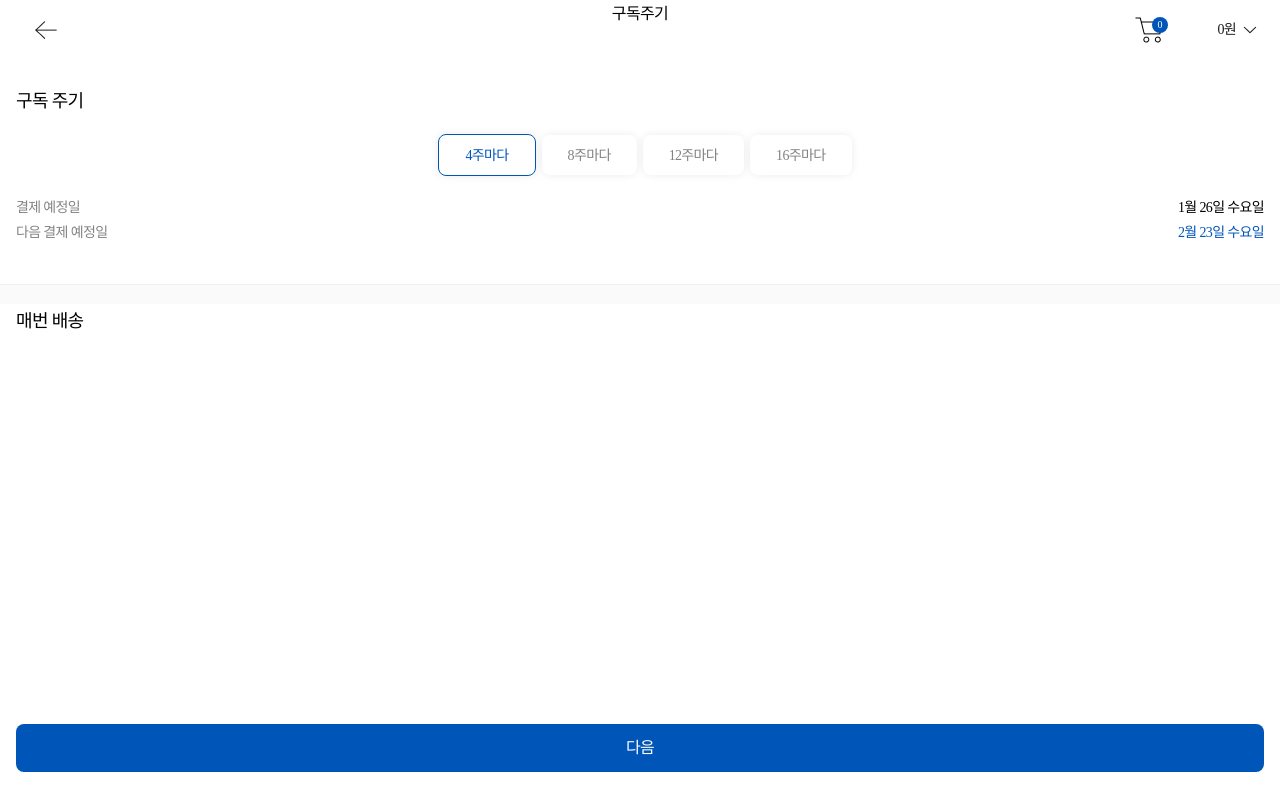
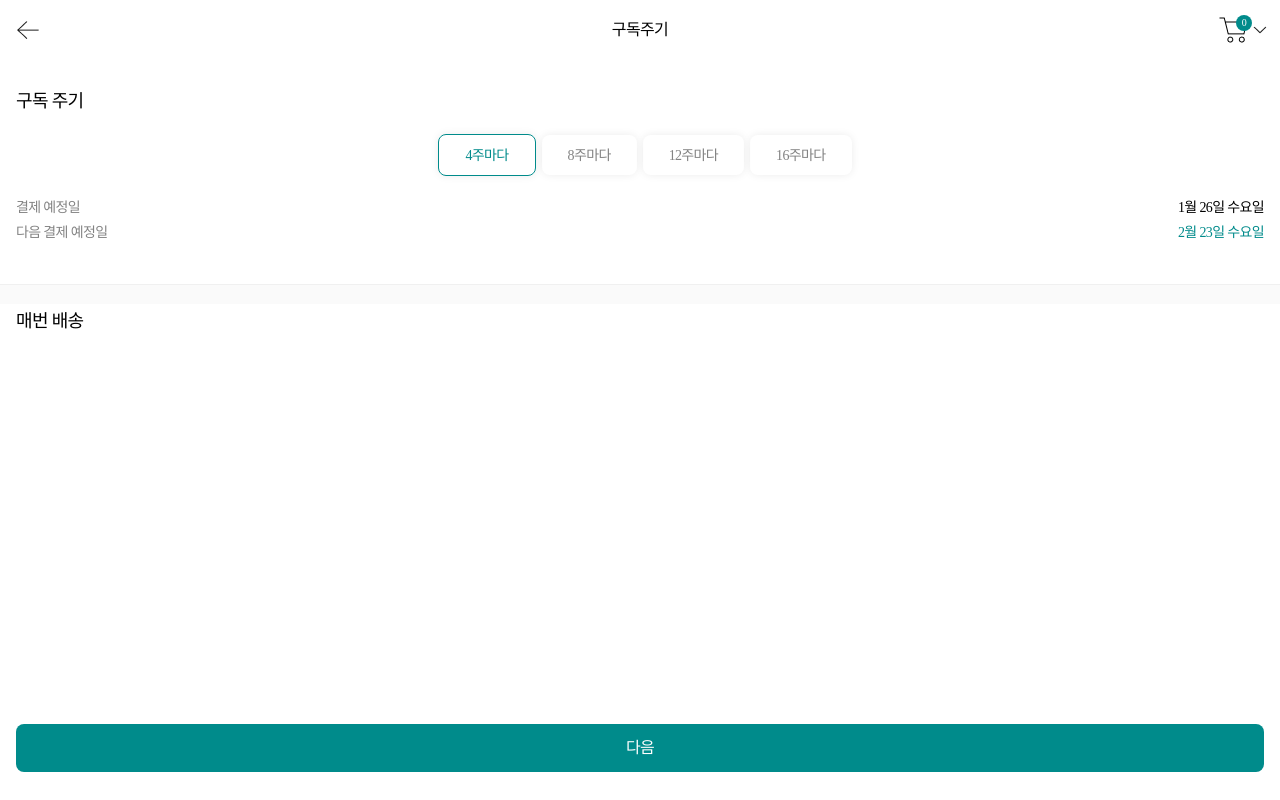
Before and after one commit to sujin3473/responsive_basket, a React (Create React App) app: page /order in a window 1280 px wide. Built offline with nearby package versions, Linux system fonts and the light colour scheme; a web font is replaced by a local one.

Commit message:
header2, 메인 컬러 수정

```diff
--- a/src/App.css
+++ b/src/App.css
@@ -28,7 +28,7 @@ hr {
 }
 
 .order_btn {
-  background-color: #0055B8;
+  background-color: #008B8B;
   color: white;
   border-radius: 8px;
   height: 48px;
@@ -60,5 +60,5 @@ hr {
 }
 
 .w_blue {
-  color: #0055B8;
+  color: #008B8B;
 }
--- a/src/components/header2.tsx
+++ b/src/components/header2.tsx
@@ -1,26 +1,28 @@
 import React, { useState, useEffect } from 'react';
 import 'styles/header.css';
 
-import { totalPrice } from 'containers/cart/types';
-
+import { useNavigate } from 'react-router-dom';
 import { useDispatch } from 'react-redux';
 import { openDropDown, closeDropDown } from 'modules/cart';
 
 interface Props {
   quantity: number;
-  totalPrice: totalPrice;
 }
 
 function Header2(props: Props): React.ReactElement {
   const [isOpen, setIsOpen] = useState(false);
 
-  const { quantity, totalPrice } = props;
-  const { itemPrice, shipping } = totalPrice;
+  const { quantity } = props;
 
   const dispatch = useDispatch();
+  const navigate = useNavigate();
 
   const handleArrow = () => {
     setIsOpen(!isOpen);
+  };
+
+  const handleClickArrow = () => {
+    navigate(-1);
   };
 
   useEffect(() => {
@@ -29,14 +31,15 @@ function Header2(props: Props): React.ReactElement {
   }, [isOpen]);
 
   return (
-    <div className="header2">
-      <img src="img/Arrow_back.png" className="arrow_back" />
+    <div className="header">
+      <img
+        src="img/Arrow_back.png"
+        className="arrow_back"
+        onClick={handleClickArrow}
+      />
       <span>구독주기</span>
       <img src="img/Cart.png" className="ico_cart" />
       <div className="cart_label">{quantity}</div>
-      <div className="price_txt">
-        {(itemPrice + shipping).toLocaleString()}원
-      </div>
       <img
         src="img/Arrow_up.png"
         className={'arrow_up' + (isOpen ? ' arrow_down' : '')}
--- a/src/styles/cart.css
+++ b/src/styles/cart.css
@@ -35,7 +35,7 @@
   width: 46px;
   height: 28px;
   border-radius: 4px;
-  background-color: #0055B8;
+  background-color: #008B8B;
   color: white;
   padding: 48px auto;
   position: relative;
@@ -68,7 +68,7 @@
   height: 48px;
   line-height: 48px;
   border-radius: 4px;
-  background-color: #0055B8;
+  background-color: #008B8B;
   color: white;
   font-size: 16px;
   text-align: center;
--- a/src/styles/header.css
+++ b/src/styles/header.css
@@ -22,15 +22,3 @@
   height: 60px;
   margin: 0px 18px 28px;
 }
-
-.price_txt {
-  position: fixed;
-  top: 19px;
-  right: 44px;
-  height: 22px;
-  color: #1c1c1c;
-  font-size: 14px;
-  line-height: 22px;
-  display: inline-block;
-  z-index: 99;
-}
--- a/src/styles/order.css
+++ b/src/styles/order.css
@@ -10,7 +10,7 @@
   position: absolute;
   width: 24px;
   height: 24px;
-  right: 0px;
+  right: 8px;
   top: 18px;
 }
 
@@ -20,14 +20,14 @@
 
 .ico_cart {
   position: absolute;
-  right: 86px;
+  right: 20px;
   width: 48px;
   height: 48px;
   margin-top: 6px;
 }
 
 .order_wrap {
-  margin: 0px 16px;
+  margin: 28px 16px 0px;
 }
 
 .order_wrap2 {
@@ -39,8 +39,8 @@
 .cart_label {
   display: inline-block;
   position: absolute;
-  top: 17px;
-  right: 94.27px;
+  top: 15px;
+  right: 28px;
   width: 16px;
   height: 16px;
   line-height: 16px;
@@ -48,7 +48,7 @@
   font-size: 10px;
   color: white;
   text-align: center;
-  background-color: #0055B8;
+  background-color: #008B8B;
 }
 
 .cycle_txt {
@@ -92,9 +92,9 @@
 }
 
 .active {
-  color: #0055B8;
-  border-color: #0055B8;
-  border: 1px solid #0055B8;
+  color: #008B8B;
+  border-color: #008B8B;
+  border: 1px solid #008B8B;
 }
 
 .date_txt {
@@ -159,7 +159,7 @@
   width: 76px;
   text-align: center;
   border-radius: 8px;
-  color: #0055B8;
+  color: #008B8B;
   background-color: white;
 }
 
```
